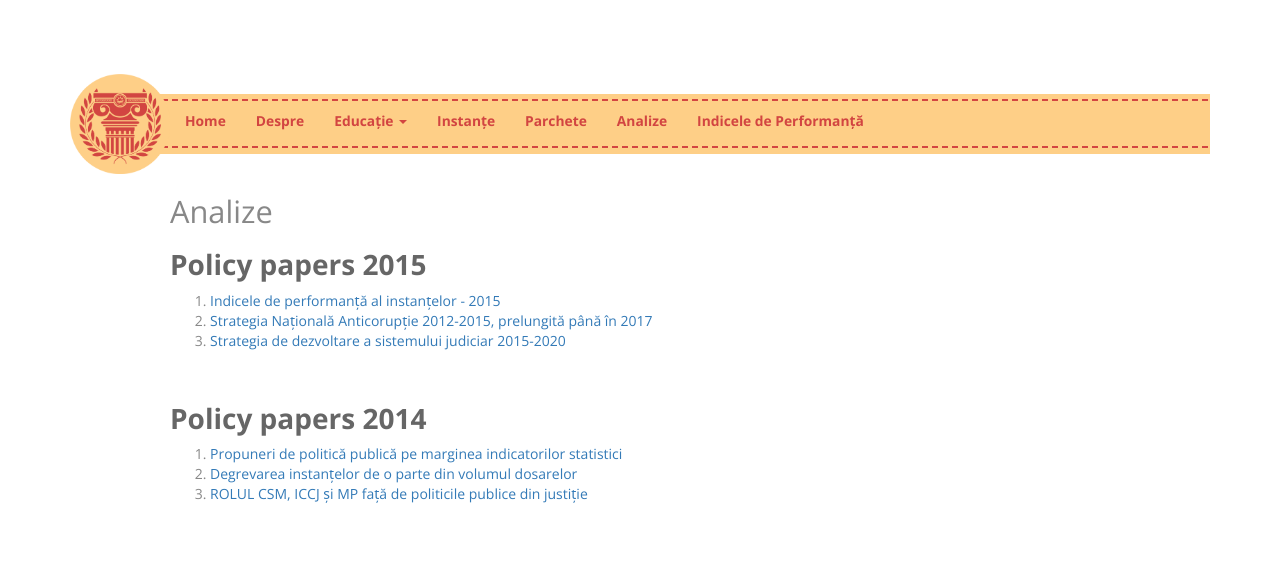
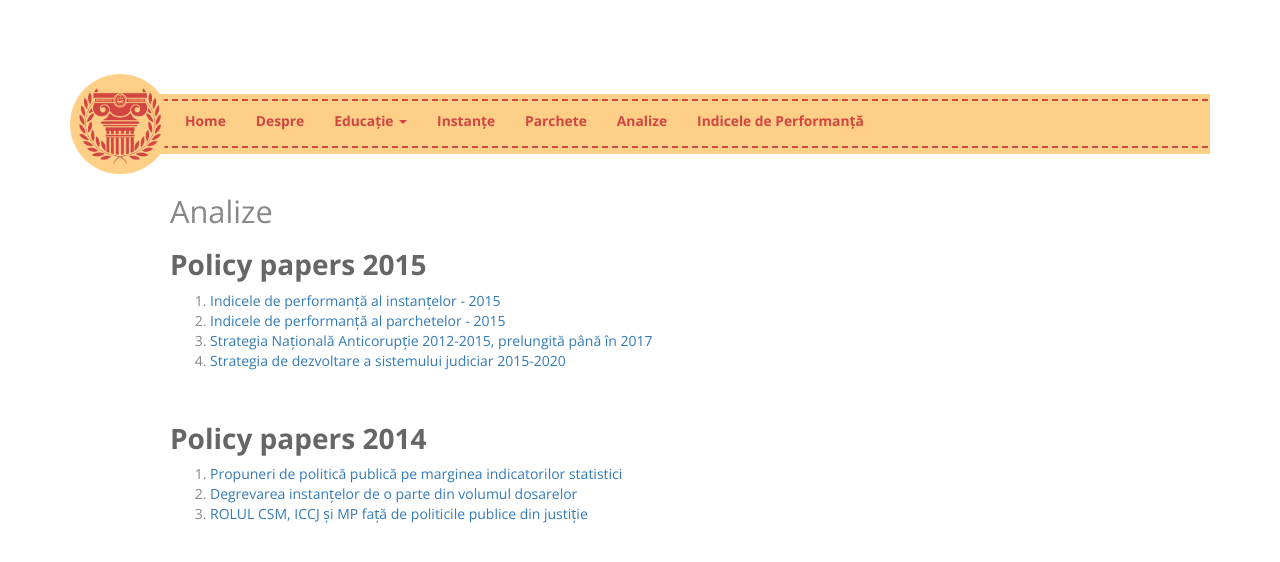
Before and after one commit to funkycitizens/onoratainstanta, a Jekyll site: the page built from analize.html, in a window 1280 px wide. Shown: the top 562 px of the page. Built offline with Jekyll 4.4.1, drawn with Linux system fonts in a browser that asks for light colours; nearby versions of some CDN libraries.

Commit message:
Edit from JekyllCMS

```diff
--- a/analize.html
+++ b/analize.html
@@ -5,6 +5,7 @@ title: Analize
 
 <ol>
 	<li><a href="http://www.funkycitizens.org/wp-content/uploads/2015/10/Indicele-de-performanta-complet_2015.pdf" style="line-height: 20.8px;">Indicele de performanță al instanțelor - 2015</a></li>
+	<li><a href="http://www.funkycitizens.org/wp-content/uploads/2015/10/Indicele-de-performanta-complet_2015_parchete.pdf">Indicele de performanță al parchetelor - 2015</a></li>
 	<li><a href="http://www.funkycitizens.org/wp-content/uploads/2015/10/01.-SNA_final.pdf">Strategia Națională Anticorupție 2012-2015, prelungită p&acirc;nă &icirc;n 2017</a></li>
 	<li><a href="http://www.funkycitizens.org/wp-content/uploads/2015/10/02.-SNDSJ_final.pdf">Strategia&nbsp;de dezvoltare a sistemului judiciar 2015-2020</a></li>
 </ol>
```
